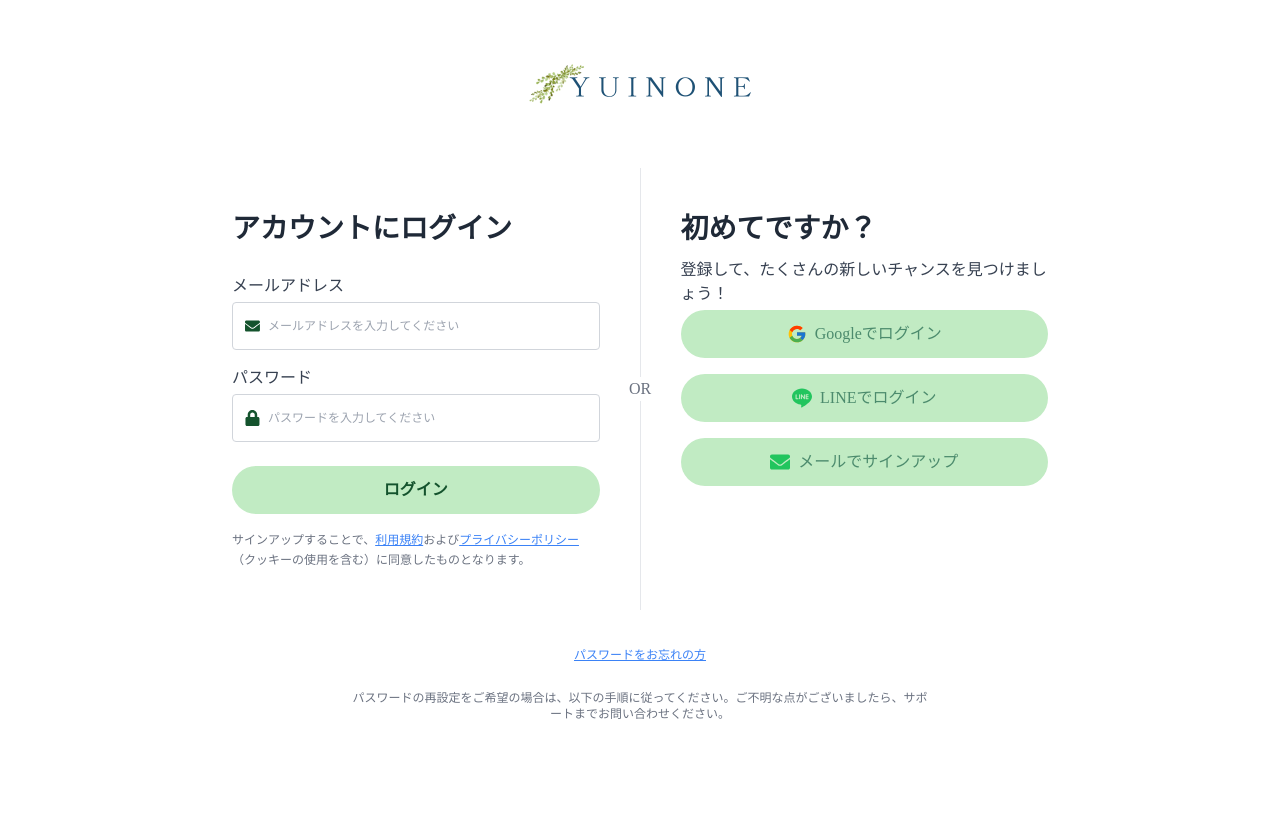
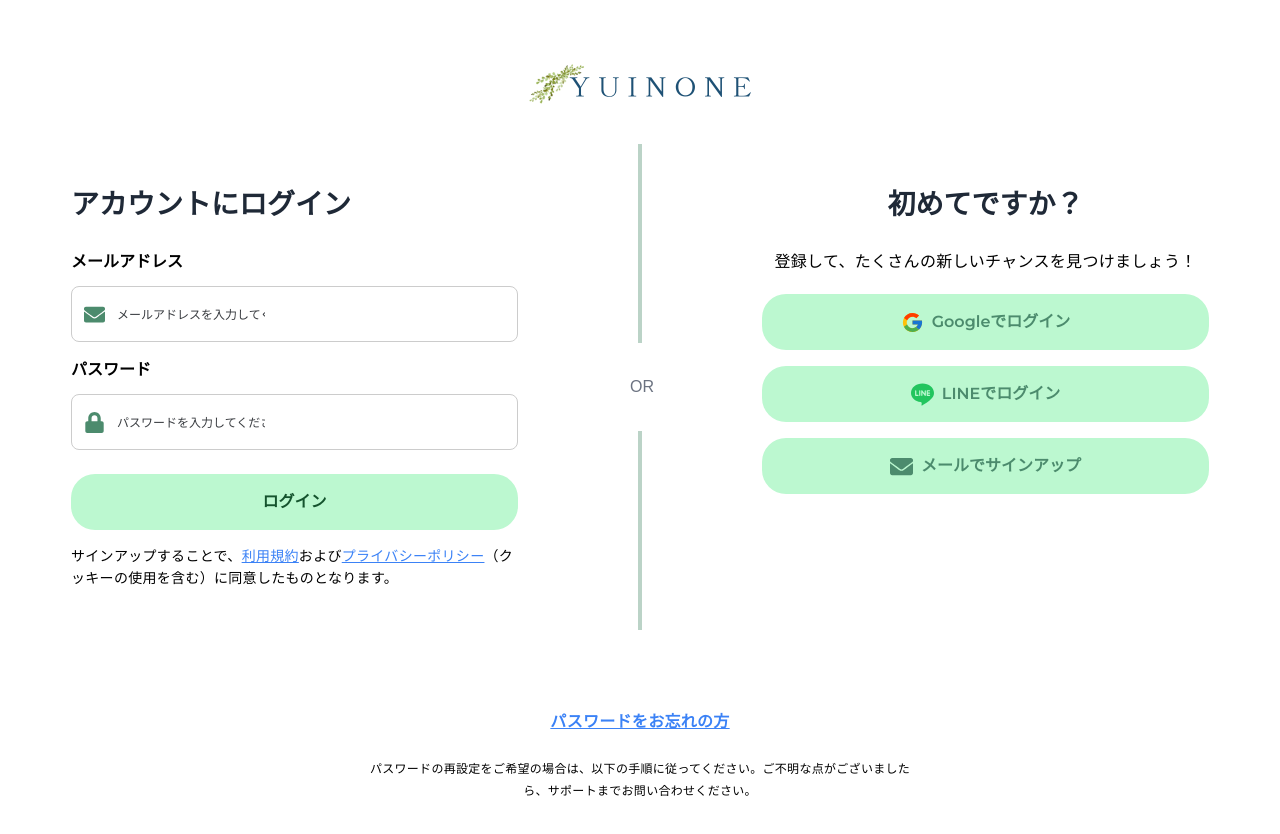
Before and after one commit to neraindai/yuin, a React (Vite) app: page /login in a window 1280 px wide. Shown: the top 834 px of the page. Before the commit the page ends 800 px from the top, so only its background shows below. Built offline with nearby package versions, Linux system fonts and the light colour scheme; the HTML template or start-up script is replaced by a standard one.

Commit message:
newchanges

```diff
--- a/index.html
+++ b/index.html
@@ -5,6 +5,7 @@
     <link rel="icon" href="/favicon.ico" />
     <meta name="viewport" content="width=device-width, initial-scale=1.0" />
     <title>:: Yuinone ::</title>
+    <link href="https://fonts.googleapis.com/css2?family=Montserrat:ital,wght@0,100..900;1,100..900&display=swap" rel="stylesheet">
   </head>
   <body>
     <div id="root"></div>
--- a/src/index.css
+++ b/src/index.css
@@ -15,6 +15,20 @@
   p {
     @apply font-yugothic text-base text-black-text font-normal;
   }
+
+  input[type="text"],
+  input[type="email"],
+  input[type="password"],
+  input[type="tel"],
+  input[type="number"],
+  select {
+    @apply text-sm h-11 border border-gray-300 rounded-md px-8 font-montserrat;
+  }
+
+  input::placeholder,
+  select::placeholder {
+    color: #393C40;
+  }
 }
 
 @layer components {
--- a/src/pages/Login/Login.jsx
+++ b/src/pages/Login/Login.jsx
@@ -8,6 +8,7 @@ export default function Login() {
   return (
     <>
       <div className="min-h-screen flex flex-col items-center bg-white py-10">
+        <div className="container mx-auto flex-col">
           {/* Logo Section */}
           <div className="my-6 flex flex-col items-center">
             <Link to="/">
@@ -16,7 +17,7 @@ export default function Login() {
           </div>
 
           {/* Main Card */}
-        <div className="mt-10 flex flex-col md:flex-row w-full max-w-4xl rounded-lg overflow-hidden">
+          <div className="mt-10 flex flex-col md:flex-row w-full rounded-lg overflow-hidden">
             {/* Login Section */}
             <div className="flex-1 flex flex-col justify-start p-10">
               <h2 className="text-lg font-bold mb-6 text-gray-800">
@@ -25,37 +26,37 @@ export default function Login() {
 
               {/* Email */}
               <div className="mb-4">
-              <label className="block mb-1 text-gray-700">メールアドレス</label>
-              <div className="flex items-center border border-gray-300 rounded px-3 h-[48px]">
-                <FaEnvelope className="text-green-900 mr-2" />
+                <label className="block mb-3 text-black font-montserrat font-semibold">メールアドレス</label>
+                <div className="flex items-center rounded-[8px] px-3 h-[56px] border-[1px] border-[solid] border-[#ccc]">
+                  <FaEnvelope size={21} className="text-primary-text mr-3" />
                   <input
                     type="email"
                     placeholder="メールアドレスを入力してください"
-                  className="w-full outline-none text-sm"
+                    className="!outline-none !border-0 !pl-0"
                   />
                 </div>
               </div>
 
               {/* Password */}
               <div className="mb-6">
-              <label className="block mb-1 text-gray-700">パスワード</label>
-              <div className="flex items-center border border-gray-300 rounded px-3 h-[48px]">
-                <FaLock className="text-green-900 mr-2" />
+                <label className="block mb-3 text-black font-montserrat font-semibold">パスワード</label>
+                <div className="flex items-center rounded-[8px] px-3 h-[56px] border-[1px] border-[solid] border-[#ccc]">
+                  <FaLock size={21} className="text-primary-text mr-3" />
                   <input
                     type="password"
                     placeholder="パスワードを入力してください"
-                  className="w-full outline-none text-sm"
+                    className="!outline-none !border-0 !pl-0"
                   />
                 </div>
               </div>
 
               {/* Login Button */}
-            <button className="w-full h-[48px] flex items-center justify-center bg-[#C1EBC3] text-green-900 rounded-3xl font-semibold hover:bg-[#AEE4B0]">
+              <button className="w-full h-[56px] flex items-center justify-center bg-[#BCF8D0] text-green-900 rounded-3xl font-semibold hover:bg-[#AEE4B0]">
                 ログイン
               </button>
 
               {/* Terms */}
-            <p className="text-xs text-gray-500 mt-4 leading-5">
+              <p className="text-nm text-black mt-4 paragraph leading-[22px]">
                 サインアップすることで、
                 <a href="#" className="text-blue-500 underline">
                   利用規約
@@ -69,51 +70,52 @@ export default function Login() {
             </div>
 
             {/* Divider */}
-          <div className="hidden md:flex flex-col justify-center items-center w-px bg-gray-200 relative">
-            <span className="absolute bg-white px-2 text-gray-500">OR</span>
+            <div className="hidden md:flex flex-col justify-center items-center w-px bg-[#BBD3C7] relative ml-20 mr-20 pl-1">
+              <span className="absolute bg-white pt-8 pb-8 text-gray-500 font-zen">OR</span>
             </div>
 
             {/* Sign-up Section */}
             <div className="flex-1 flex flex-col justify-start p-10">
-            <h3 className="text-lg font-bold mb-2 text-gray-800">
+              <h3 className="text-lg font-bold mb-2 text-gray-800 text-center">
                 初めてですか？
               </h3>
-            <p className="block mb-1 text-gray-700">
+              <p className="paragraph font-montserrat font-md mb-5 mt-4 text-center">
                 登録して、たくさんの新しいチャンスを見つけましょう！
               </p>
 
               <div className="space-y-4">
-              <button className="w-full h-[48px] flex items-center justify-center gap-2 bg-[#C1EBC3] rounded-3xl hover:bg-[#AEE4B0]">
-                <FcGoogle size={20} />
-                <span>Googleでログイン</span>
+                <button className="w-full h-[56px] flex items-center justify-center gap-2 bg-[#BCF8D0] rounded-3xl hover:bg-[#AEE4B0] text-primary-text">
+                  <FcGoogle size={23} />
+                  <span className="text-primary-text font-montserrat font-semibold">Googleでログイン</span>
                 </button>
-              <button className="w-full h-[48px] flex items-center justify-center gap-2 bg-[#C1EBC3] rounded-3xl hover:bg-[#AEE4B0]">
-                <SiLine size={20} className="text-green-500" />
-                <span>LINEでログイン</span>
+                <button className="w-full h-[56px] flex items-center justify-center gap-2 bg-[#BCF8D0] rounded-3xl hover:bg-[#AEE4B0] text-primary-text">
+                  <SiLine size={23} className="text-green-500" />
+                  <span className="text-primary-text font-montserrat font-semibold">LINEでログイン</span>
                 </button>
-              <button className="w-full h-[48px] flex items-center justify-center gap-2 bg-[#C1EBC3] rounded-3xl hover:bg-[#AEE4B0]">
-                <FaEnvelope size={20} className="text-green-500" />
-                <span>メールでサインアップ</span>
+                <button className="w-full h-[56px] flex items-center justify-center gap-2 bg-[#BCF8D0] rounded-3xl hover:bg-[#AEE4B0] text-primary-text">
+                  <FaEnvelope size={23} className="text-primary-text" />
+                  <span className="text-primary-text font-montserrat font-semibold">メールでサインアップ</span>
                 </button>
               </div>
             </div>
           </div>
 
-        <div className="footerNote text-center mt-4">
+          <div className="footerNote text-center mt-20">
             {/* Forgot Password */}
             <div className="mt-4">
               <a
                 href="#"
-              className="text-sm text-blue-500 underline hover:text-blue-600"
+                className="text-base font-semibold text-black mt-4 paragraph text-blue-500 underline hover:text-blue-600"
               >
                 パスワードをお忘れの方
               </a>
             </div>
             {/* Footer Note */}
 
-          <p className="mt-6 text-xs text-gray-500 text-center max-w-xl">
-            パスワードの再設定をご希望の場合は、以下の手順に従ってください。ご不明な点がございましたら、サポートまでお問い合わせください。
+            <p className="mt-6 text-sm text-black text-center text-nm text-black mt-4 paragraph leading-[22px]">
+              パスワードの再設定をご希望の場合は、以下の手順に従ってください。ご不明な点がございました <br/>ら、サポートまでお問い合わせください。
             </p>
+          </div>
         </div>
       </div>
     </>
--- a/tailwind.config.js
+++ b/tailwind.config.js
@@ -19,6 +19,7 @@ export default {
         zen: ['"Zen Maru Gothic"', 'sans-serif'],
         yumincho: ['YoMincho', 'serif'],
         yugothic: ['YuGothic', 'serif'],
+        montserrat: ['Montserrat', 'sans-serif'],
       },
       fontSize: {
         sm: '12px',
```
Lines whose indentation alone changed are shown as unchanged.
